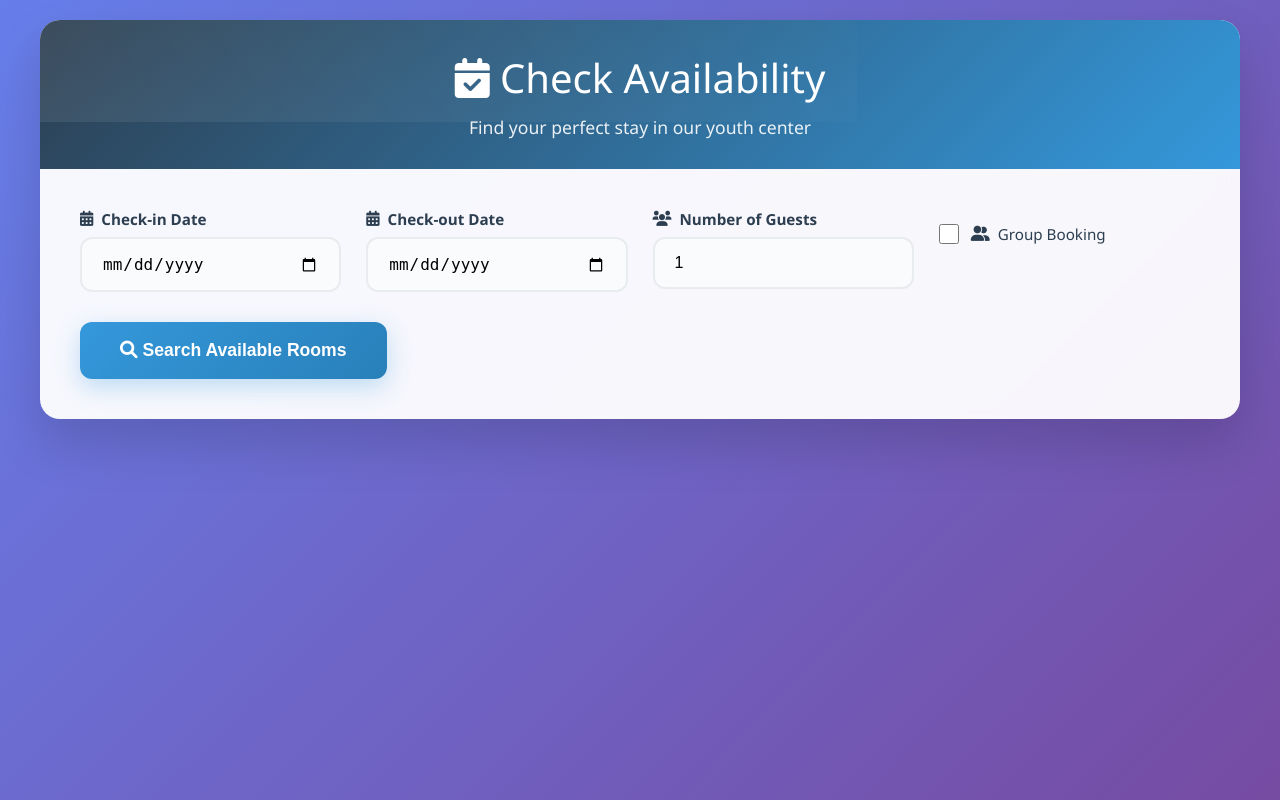
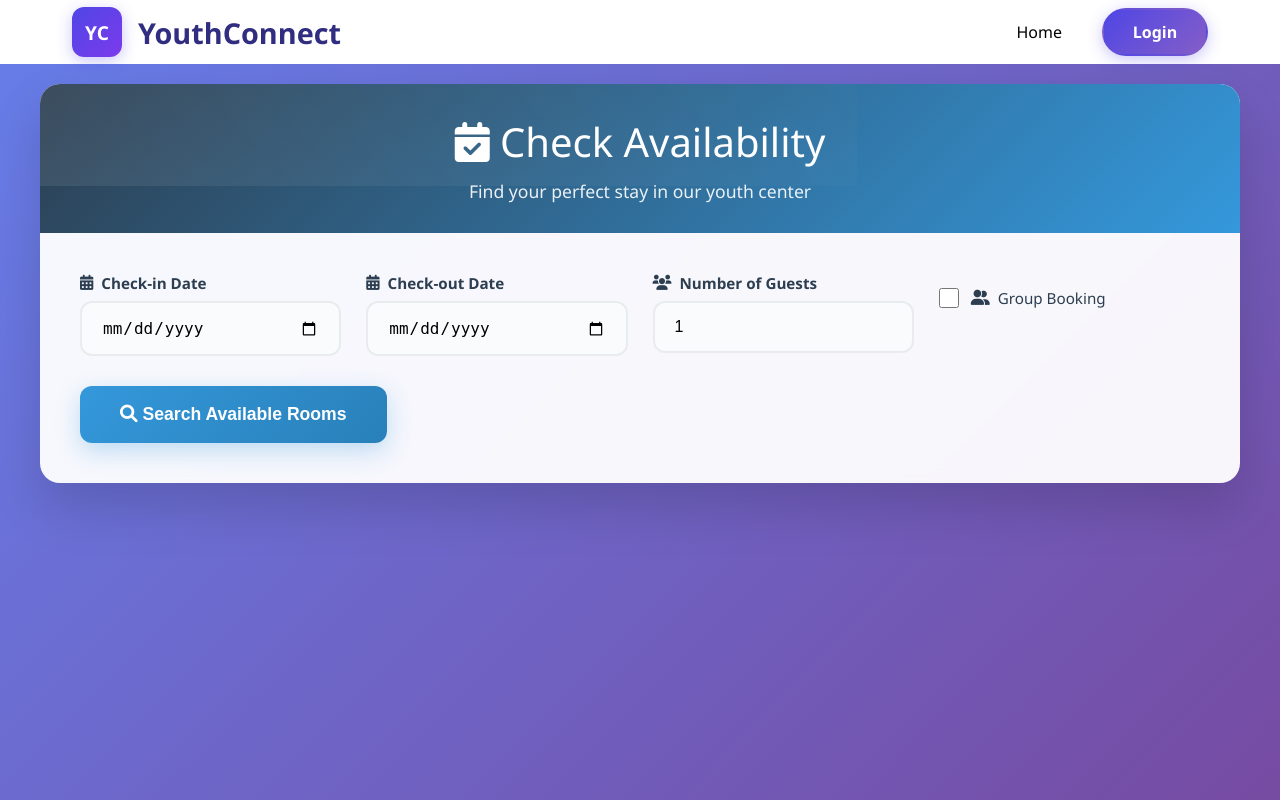
Before and after one commit to amiraelmanaa/YouthCenter_App, a Symfony app: template youth-center-app/templates/reservation/index.html.twig in a window 1280 px wide. Run offline with Twig, Linux system fonts and the light colour scheme; the template is opened without the code that fills it, so the values that code supplies are empty; some libraries are stand-ins or nearby versions.

Commit message:
styling changes

```diff
--- a/youth-center-app/templates/reservation/index.html.twig
+++ b/youth-center-app/templates/reservation/index.html.twig
@@ -17,6 +17,7 @@
             background: linear-gradient(135deg, #667eea 0%, #764ba2 100%);
             min-height: 100vh;
             padding: 20px;
+            padding-top: 84px;
         }
 
         .container {
@@ -429,9 +430,184 @@
                 margin: 5px 0;
             }
         }
+        /* === Navbar Styles === */
+.navbar {
+    position: fixed;
+    top: 0;
+    left: 0;
+    right: 0;
+    width: 100%;
+    background: white;
+    box-shadow: var(--shadow-sm);
+    z-index: 1000;
+}
+
+.nav-container {
+    max-width: 1200px;
+    margin: 0 auto;
+    padding: 0 2rem;
+    height: 64px;
+    display: flex;
+    align-items: center;
+    justify-content: space-between;
+}
+
+.nav-links {
+    display: flex;
+    gap: 1.5rem;
+    list-style: none;
+    margin: 0;
+    padding: 0;
+}
+
+.nav-links a {
+    text-decoration: none;
+    color: var(--neutral-800);
+    font-weight: 500;
+    transition: color 0.3s ease;
+}
+
+.nav-links a:hover {
+    color: var(--primary);
+}
+
+/* Spacer below fixed navbar */
+.navbar-spacer {
+    height: 64px;
+}
+
+/* === Logo Styles === */
+.logo {
+    display: flex;
+    align-items: center;
+    font-size: 1.8rem;
+    font-weight: 700;
+    color: #312e81;
+    text-decoration: none;
+    transition: all 0.3s ease;
+}
+
+.logo:hover {
+    transform: scale(1.02);
+}
+
+.logo-icon {
+    width: 50px;
+    height: 50px;
+    margin-right: 1rem;
+    background: linear-gradient(135deg, #4f46e5, #7c3aed);
+    border-radius: 12px;
+    display: flex;
+    align-items: center;
+    justify-content: center;
+    color: white;
+    font-weight: bold;
+    font-size: 1.2rem;
+    box-shadow: 0 4px 15px rgba(79, 70, 229, 0.3);
+    position: relative;
+    overflow: hidden;
+}
+
+.logo-icon::before {
+    content: '';
+    position: absolute;
+    top: -50%;
+    left: -50%;
+    width: 200%;
+    height: 200%;
+    background: linear-gradient(45deg, transparent, rgba(255,255,255,0.3), transparent);
+    transform: rotate(45deg);
+    transition: all 0.6s;
+    opacity: 0;
+}
+
+.logo:hover .logo-icon::before {
+    animation: shine 0.6s ease-in-out;
+    opacity: 1;
+}
+
+@keyframes shine {
+    0% { transform: translate(-100%, -100%) rotate(45deg); opacity: 0; }
+    50% { opacity: 1; }
+    100% { transform: translate(100%, 100%) rotate(45deg); opacity: 0; }
+}
+
+.login-btn {
+            background: linear-gradient(135deg, #4f46e5, #855ec7ff);
+            color: white;
+            padding: 0.7rem 1.8rem;
+            border-radius: 25px;
+            text-decoration: none;
+            font-weight: 600;
+            transition: all 0.3s ease;
+            border: 2px solid transparent;
+            box-shadow: 0 4px 15px rgba(79, 70, 229, 0.3);
+        }
+
+        .login-btn:hover {
+            background: white;
+            color: #4f46e5;
+            border-color: #4f46e5;
+            transform: translateY(-2px);
+            box-shadow: 0 6px 20px rgba(79, 70, 229, 0.4);
+        }
+
+        .mobile-menu-toggle {
+            display: none;
+            background: none;
+            border: none;
+            color: #374151;
+            font-size: 1.5rem;
+            cursor: pointer;
+        }
+        /* Add this to your existing CSS */
+.nav-items {
+    display: flex;
+    align-items: center;
+    gap: 1.5rem;
+}
+
+.nav-links {
+    display: flex;
+    gap: 1.5rem;
+    align-items: center; /* Ensures vertical alignment */
+    margin: 0;
+    padding: 0;
+    list-style: none;
+}
+
+/* Adjust login button if needed */
+.login-btn {
+    margin-left: 1rem; /* Adds spacing between nav items and button */
+    white-space: nowrap; /* Prevents text wrapping */
+}
+
     </style>
 </head>
 <body>
+ <!-- Navbar -->
+<nav class="navbar">
+    <div class="nav-container">
+        <a href="/" class="logo">
+            <div class="logo-icon">YC</div>
+            YouthConnect
+        </a>
+
+        <div class="nav-items"> <!-- New wrapper div -->
+            <ul class="nav-links">
+                <li><a href="{{ path('home') }}" class="nav-link">Home</a></li>
+            </ul>
+
+            {% if app.user %}
+                <a href="{{ path('app_logout') }}" class="login-btn">Logout</a>
+            {% else %}
+                <a href="{{ path('app_register') }}" class="login-btn">Login</a>
+            {% endif %}
+
+            <button class="mobile-menu-toggle" id="mobile-menu-toggle">☰</button>
+        </div>
+    </div>
+</nav>
     <div class="container">
         <!-- Booking Form -->
         <div class="booking-card">
@@ -514,6 +690,7 @@
             </div>
         </div>
     </div>
+
 
     <script>
           //AJAX to collect info to filter
@@ -786,4 +963,5 @@
 
     </script>
 </body>
+
 </html>
```
Also changed, not shown: youth-center-app/src/Controller/CenterManagerController.php (+3 -9 lines), youth-center-app/templates/home/index.html.twig (+7 -1 lines).
